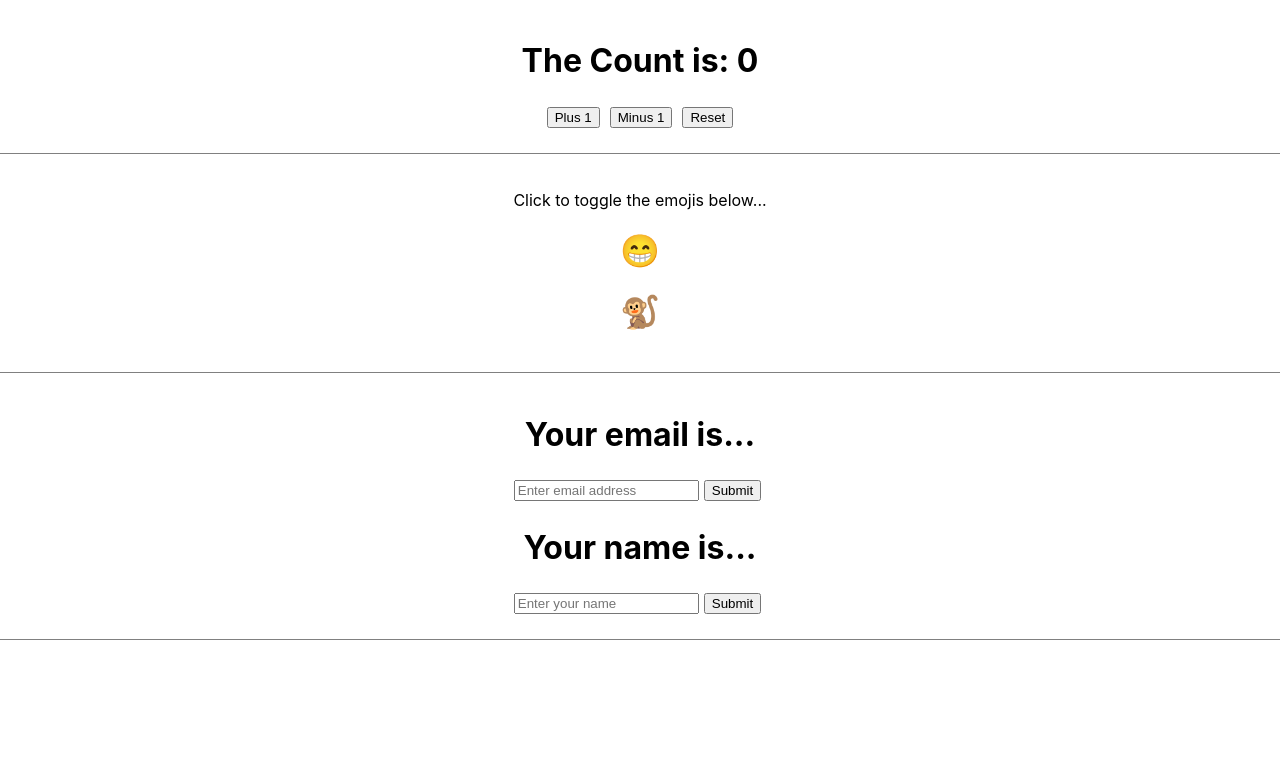
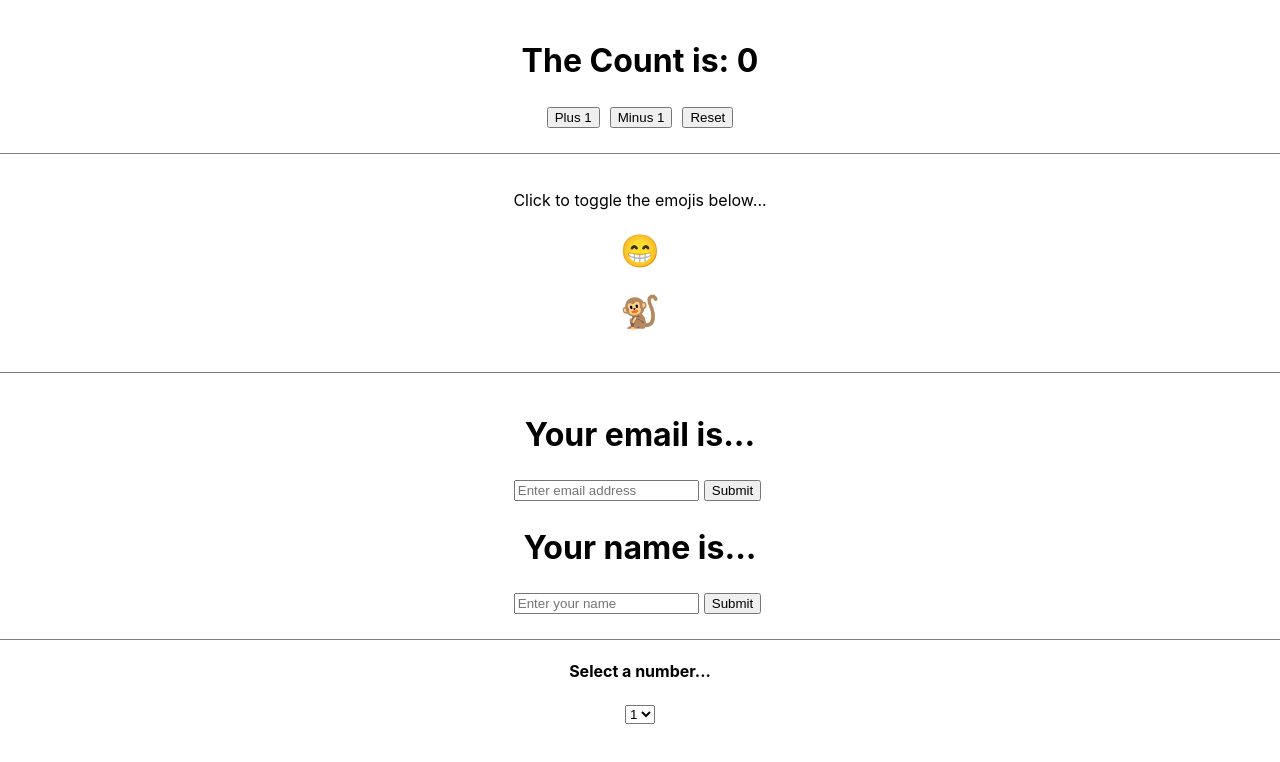
Before and after one commit to jasoncollum/counter, a React (Create React App) app: page / in a window 1280 px wide. Shown: the top 762 px of the page. Built offline with nearby package versions, Linux system fonts and the light colour scheme; no server answers.

Commit message:
add Movie component and implement useEffect to fetch data from swapi.co

```diff
--- a/src/App.js
+++ b/src/App.js
@@ -2,6 +2,7 @@ import React from 'react';
 import Counter from './counter/counter.component';
 import Toggler from './toggler/toggler.component';
 import SimpleForm from './simple-form/simple-form.component';
+import Movie from './movie/movie.component';
 import './App.css';
 
 function App() {
@@ -10,6 +11,7 @@ function App() {
       <Counter />
       <Toggler />
       <SimpleForm />
+      <Movie />
     </div>
   );
 }
--- /dev/null
+++ b/src/movie/movie.component.jsx
@@ -0,0 +1,34 @@
+import React, { useState, useEffect } from 'react';
+
+function Movie() {
+    const [number, setNumber] = useState(1);
+    const [movie, setMovie] = useState('');
+
+    useEffect(() => {
+        async function getData() {
+            const response = await fetch(`https://swapi.co/api/films/${number}/`)
+                .then(res => res.json());
+            setMovie(response);
+        }
+        getData();
+    }, [number]);
+
+    return (
+        <div className='movie-container'>
+            <h1>{movie.title}</h1>
+            <p>{movie.opening_crawl}</p>
+            <h4>Select a number...</h4>
+            <select value={number} onChange={(e) => setNumber(e.target.value)}>
+                <option value='1'>1</option>
+                <option value='2'>2</option>
+                <option value='3'>3</option>
+                <option value='4'>4</option>
+                <option value='5'>5</option>
+                <option value='6'>6</option>
+                <option value='7'>7</option>
+            </select>
+        </div>
+    )
+}
+
+export default Movie;
```
Also changed, not shown: src/movie/movie.styles.css (added).
